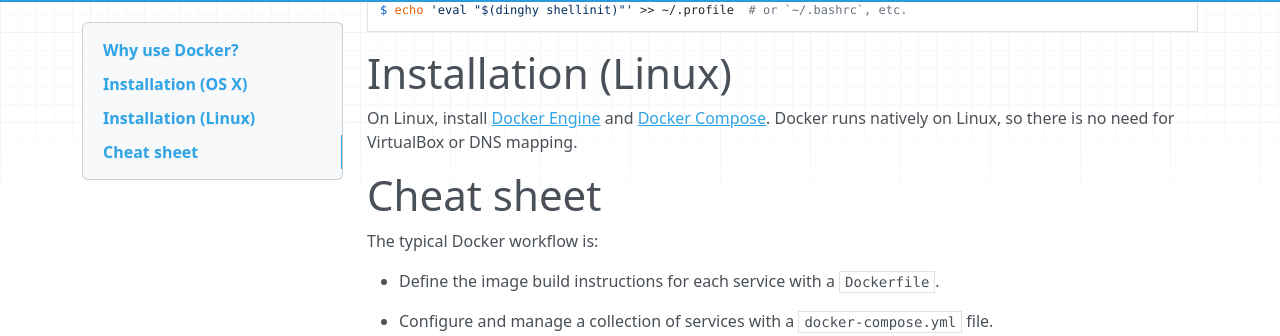
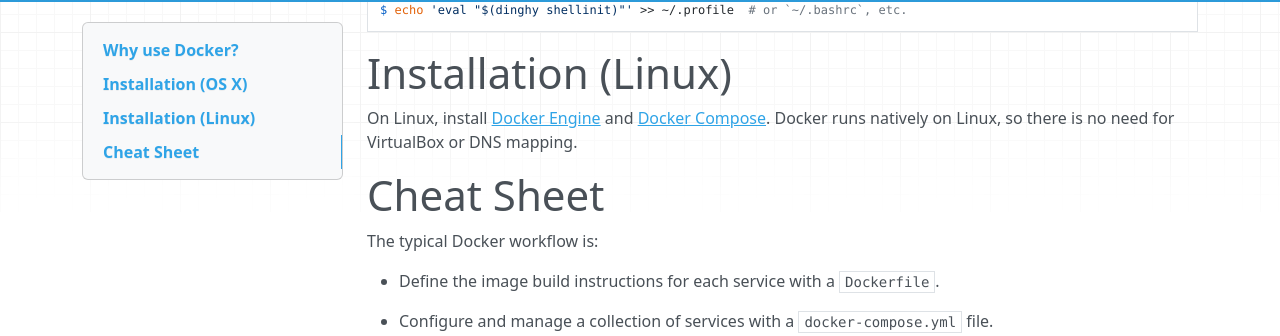
Before and after one commit to ic-labs/django-icekit, an MkDocs documentation site: the page built from docs/docker-quick-start.md, in a window 1280 px wide and 900 px high, scrolled down 735 px. Shown: the part 94-430 px from the top of the window. Built offline with MkDocs 1.6.1, drawn with Linux system fonts in a browser that asks for light colours; nearby versions of some CDN libraries.

Commit message:
Use title case.

```diff
--- a/docs/docker-quick-start.md
+++ b/docs/docker-quick-start.md
@@ -41,7 +41,7 @@
 [Docker Compose][docker-compose]. Docker runs natively on Linux, so there is no
 need for VirtualBox or DNS mapping.
 
-# Cheat sheet
+# Cheat Sheet
 
 The typical Docker workflow is:
 
```
